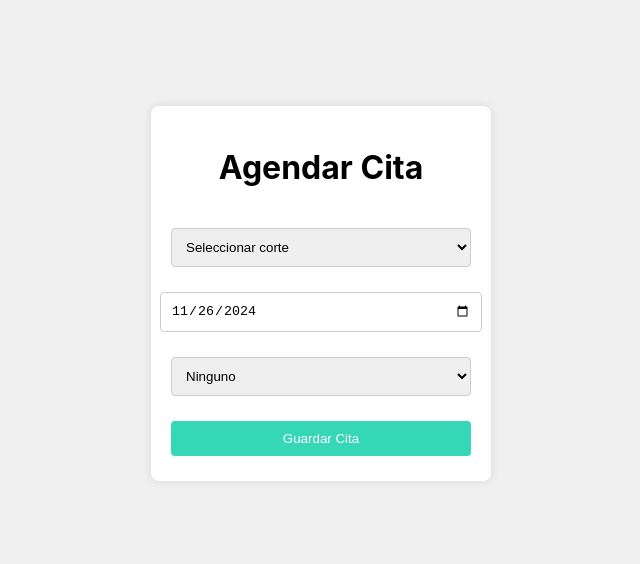
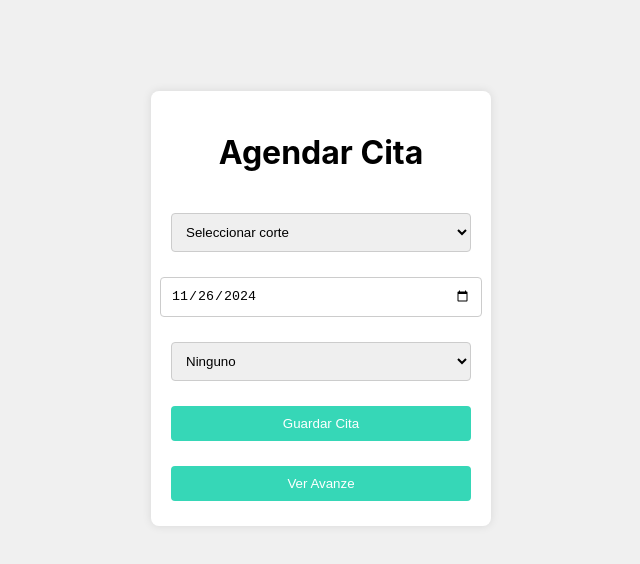
Before and after one commit to imrseba/MathysBarberAgenda2, a React (Create React App) app in the folder barber-app/: page /user in a window 1280 px wide. Shown: the top 564 px of the page, without its empty margins (319-959 px from the left). Built offline with nearby package versions, Linux system fonts and the light colour scheme.

Commit message:
Avanze para los cabros

```diff
--- a/barber-app/src/components/UserPage.js
+++ b/barber-app/src/components/UserPage.js
@@ -6,6 +6,7 @@ import { MoonLoader } from 'react-spinners';
 import '../styles/UserPage.css';
 import { ToastContainer } from 'react-toastify';
 import 'react-toastify/dist/ReactToastify.css';
+import { useNavigate } from 'react-router-dom';
 
 export const UserPage = () => {
   const [cut, setCut] = useState('');
@@ -15,6 +16,7 @@ export const UserPage = () => {
   const [extraPrice, setExtraPrice] = useState(0);
   const [loading, setLoading] = useState(false);
   const userEmail = localStorage.getItem('userEmail');
+  const navigate = useNavigate();
 
   const cutPrices = {
     'Corte': 8000,
@@ -79,6 +81,10 @@ export const UserPage = () => {
     }
   };
 
+  const handleGenerateAvance = async () => {
+    navigate ('/admin/avance');
+  }
+
   return (
     <div className="page-container">
       {loading && (
@@ -104,6 +110,7 @@ export const UserPage = () => {
           <option value="Teñido(Global)">Teñido Global</option>
         </select>
         <button onClick={handleSubmit}>Guardar Cita</button>
+        <button onClick={handleGenerateAvance}>Ver Avanze</button>
       </div>
       <ToastContainer />
     </div>
```
